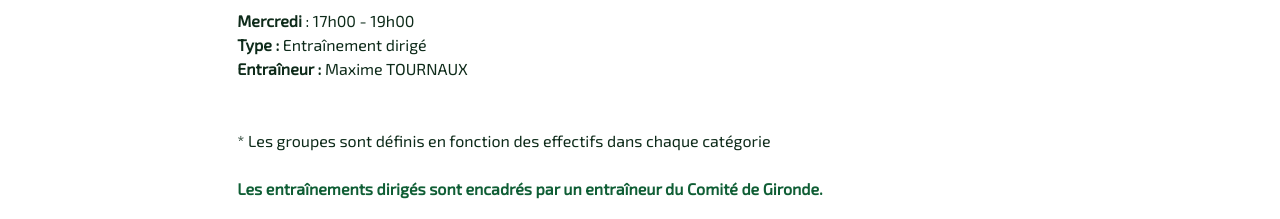
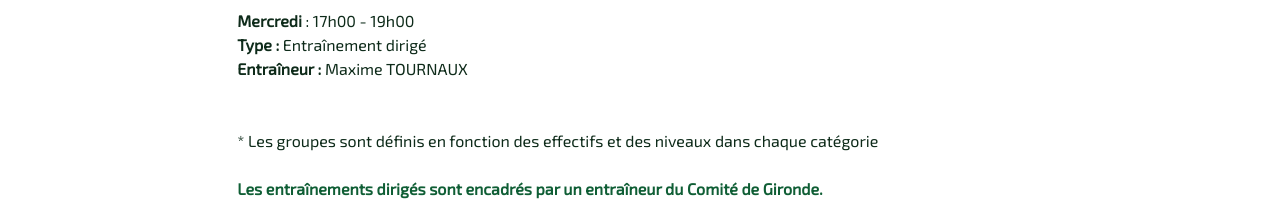
Before and after one commit to ttfarguais/ttfarguais, a Next.js app: page /entrainements in a window 1280 px wide. Shown: the part 1125-1344 px from the top of the page. Built offline with nearby package versions, Linux system fonts and the light colour scheme.

Commit message:
Update Training.jsx

```diff
--- a/app/src/components/Main/Training/Training.jsx
+++ b/app/src/components/Main/Training/Training.jsx
@@ -15,7 +15,7 @@ export default function Training() {
         ))}
       </ul>
 
-      <p>* Les groupes sont définis en fonction des effectifs dans chaque catégorie</p>
+      <p>* Les groupes sont définis en fonction des effectifs et des niveaux dans chaque catégorie</p>
       <p className="font-bold text-solid">Les entraînements dirigés sont encadrés par un entraîneur du Comité de Gironde.</p>
 
     </div>
```
